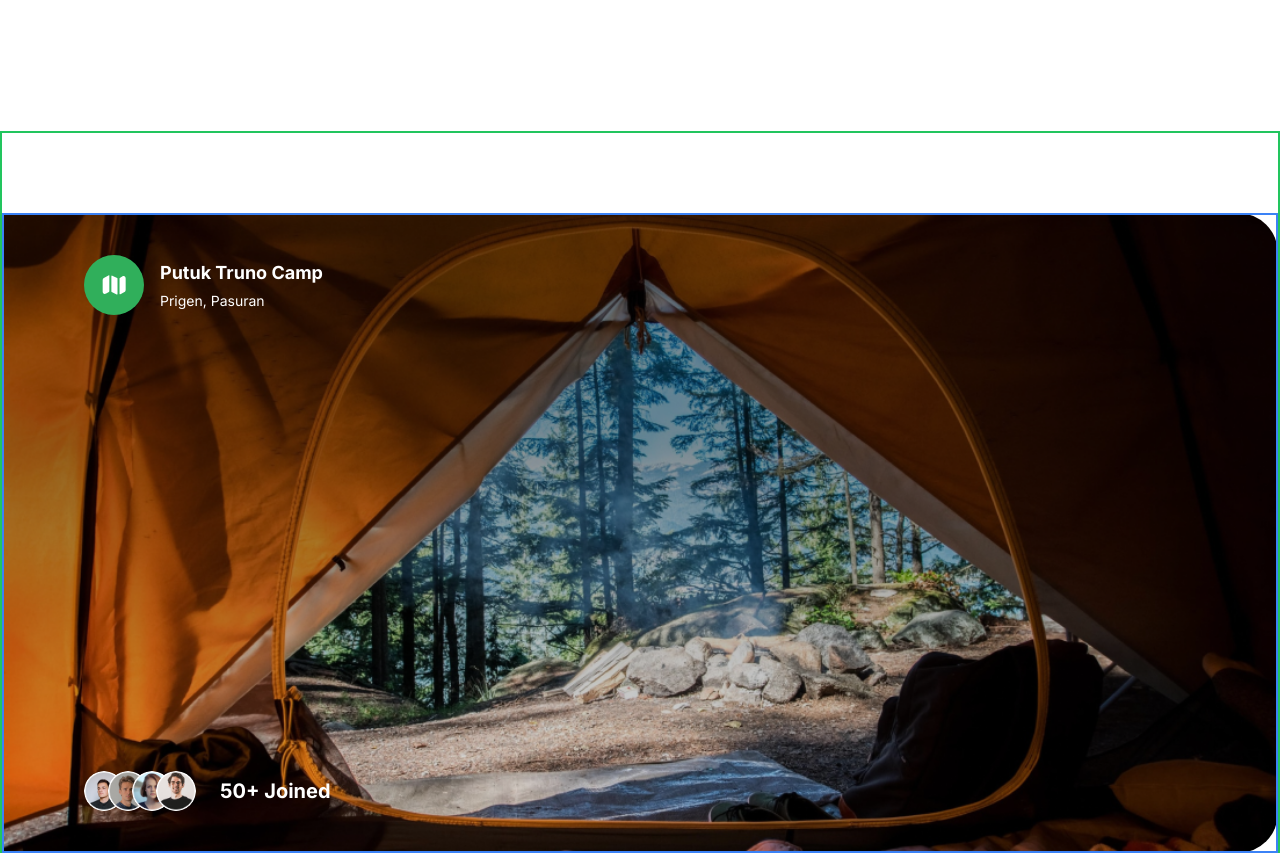
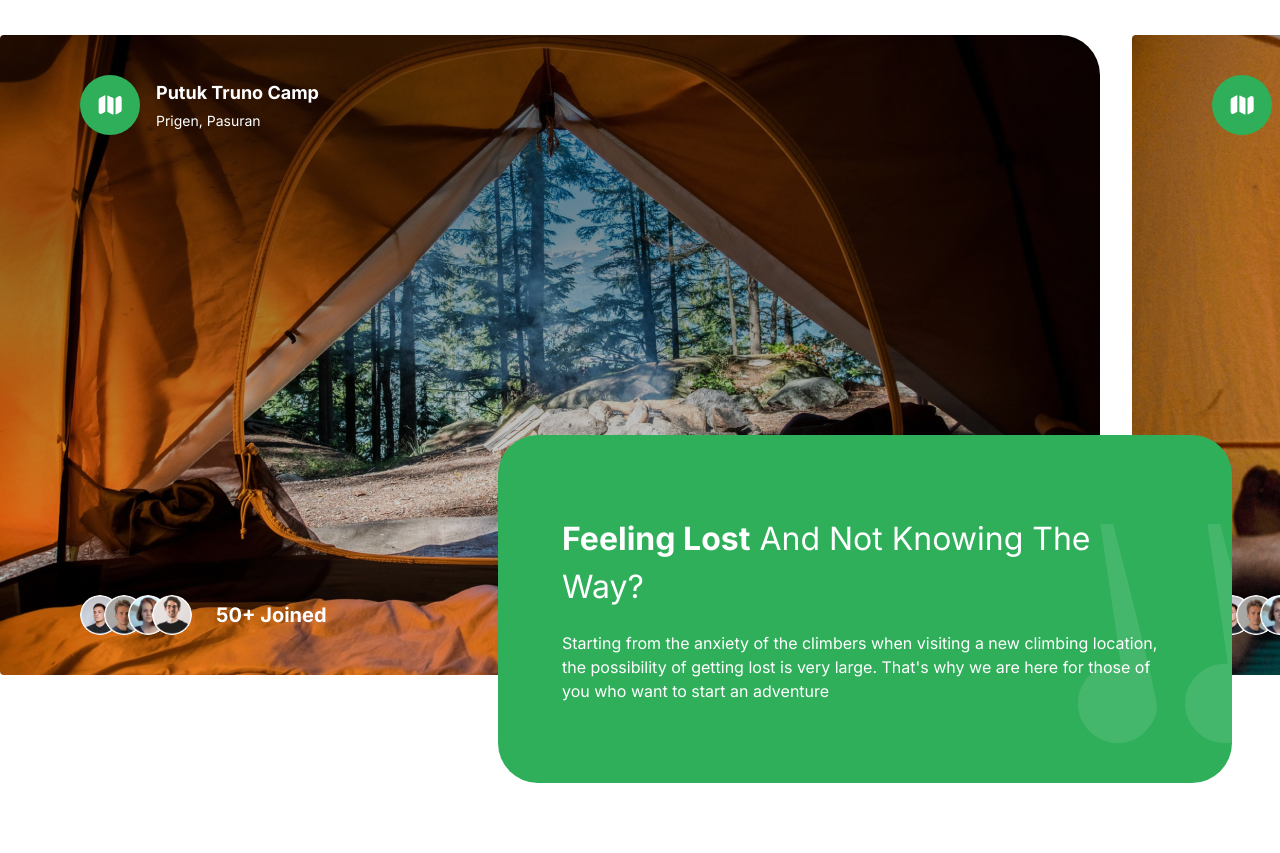
Before and after one commit to Ikechukwu-attah/camp-travler, a Next.js app: page / in a window 1280 px wide. Shown: the part 900-1753 px from the top of the page. Built offline with nearby package versions, Linux system fonts and the light colour scheme.

Commit message:
camp component completed

```diff
--- a/components/Camp.tsx
+++ b/components/Camp.tsx
@@ -17,9 +17,9 @@ const CampSite = ({
 }: CampSiteInterface) => {
   return (
     <div
-      className={`h-full w-full min-w-[110px] ${backgroundImage} bg-cover bg-no-repeat lg:rounded lg:rounded-r-5xl 2xl:rounded-5xl`}
+      className={`h-full w-full min-w-[1100px] ${backgroundImage} bg-cover bg-no-repeat lg:rounded lg:rounded-r-5xl 2xl:rounded-5xl`}
     >
-      <div className="flex h-full flex-col items-start justify-between p-6 lg:px-20 lg:py-10 border-2 border-blue-500">
+      <div className="flex h-full flex-col items-start justify-between p-6 lg:px-20 lg:py-10 ">
         <div className="flexCenter gap-4">
           <div className="rounded-full bg-green-50 p-4">
             <Image src="/folded-map.svg" alt="map" width={28} height={28} />
@@ -51,7 +51,7 @@ const CampSite = ({
 };
 const Camp = () => {
   return (
-    <section className="border-2 mt-44 border-green-500 2xl:max-container relative flex flex-col py-10 lg:bm-10 lg:py-20 xl:mb-20">
+    <section className="  2xl:max-container relative flex flex-col py-10 lg:bm-10 lg:py-20 xl:mb-20">
       <div className="hide-scrollbar flex h-[340px] w-full items-start justify-start gap-8 overflow-x-auto lg:h-[400px] xl:h-[640px]">
         <CampSite
           backgroundImage="bg-bg-img-1"
@@ -59,6 +59,36 @@ const Camp = () => {
           subtitle="Prigen, Pasuran"
           peopleJoined="50+ Joined"
         />
+
+        <CampSite
+          backgroundImage="bg-bg-img-2"
+          title="Moutin View camp"
+          subtitle="Somewhere in the wilderness"
+          peopleJoined="50+ Joined"
+        />
+      </div>
+      <div className="flexEnd mt-10 px-6 lg:-mt-60 lg:mr-6">
+        <div
+          className="bg-green-50 p-8 lg:max-w-[500px] xl:max-w-[734px] xl:rounded-5xl xl:px-16
+         xl:py-20 relative w-full overflow-hidden rounded-3xl"
+        >
+          <h2 className="regular-24 md:regular-32 2xl:regular-64 capitalize text-white">
+            <strong>Feeling lost</strong> And Not knowing The Way?
+          </h2>
+          <p className="regular-14 xl:regular-16 mt-5 text-white">
+            Starting from the anxiety of the climbers when visiting a new
+            climbing location, the possibility of getting lost is very large.
+            That's why we are here for those of you who want to start an
+            adventure
+          </p>
+          <Image
+            src="/quote.svg"
+            alt="camp-2"
+            width={186}
+            height={219}
+            className="camp-quote"
+          />
+        </div>
       </div>
     </section>
   );
```
